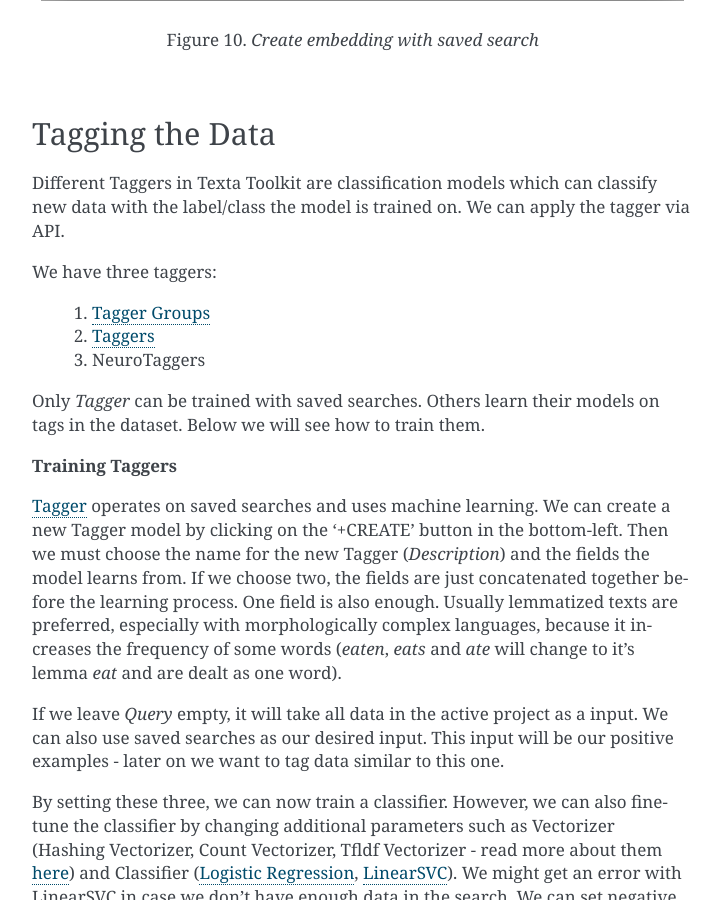
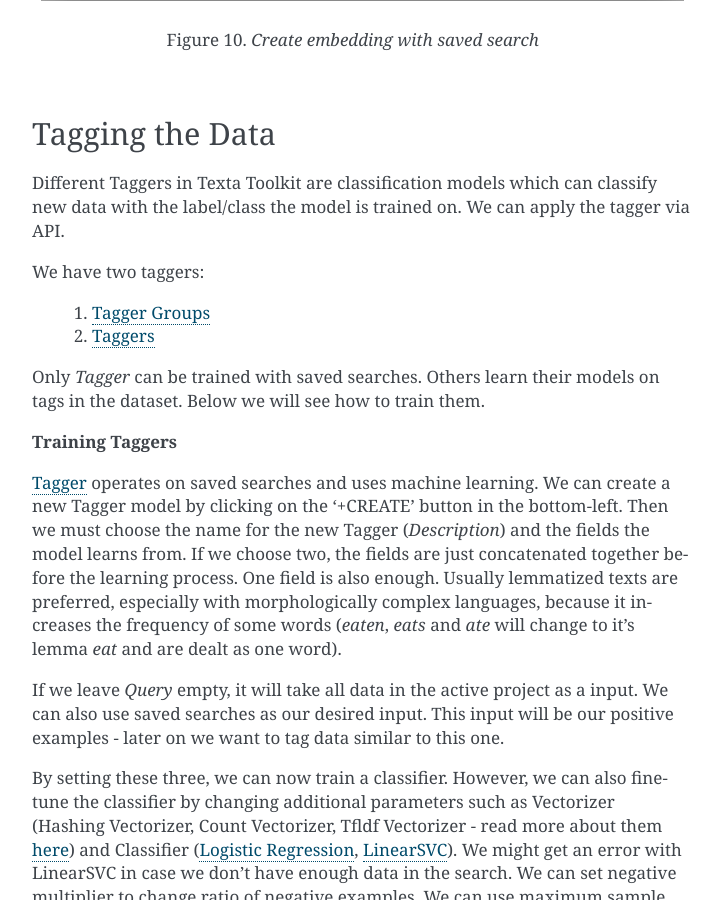
Before and after one commit to texta-tk/texta-tk.github.io, a Sphinx documentation site: the page built from source/gui.rst, in a window 1280 px wide and 900 px high, scrolled down 9994 px. Shown: the whole window, without its empty margins (388-1108 px from the left). Built offline with Sphinx 7.4.7, drawn with Linux system fonts in a browser that asks for light colours; formulas are drawn with MathJax 3.

Commit message:
Update gui.rst

```diff
--- a/source/gui.rst
+++ b/source/gui.rst
@@ -97,9 +97,9 @@
 
     Figure 6. *Search Panel*
 
-    1. :ref:`Current Search <currentsearch>`
-    2. :ref:`Saved Searches <savedsearches>`
-    3. :ref:`Aggregations <aggregations>`
+        1. :ref:`Current Search <currentsearch>`
+        2. :ref:`Saved Searches <savedsearches>`
+        3. :ref:`Aggregations <aggregations>`
 
 .. _currentsearch:
 
@@ -236,11 +236,10 @@
 
 Different Taggers in Texta Toolkit are classification models which can classify new data with the label/class the model is trained on. We can apply the tagger via API.
 
-We have three taggers:
+We have two taggers:
 
 	1. :ref:`Tagger Groups <tagger_group_concept>`
 	2. :ref:`Taggers <tagger_concept>`
-	3. NeuroTaggers
 
 Only *Tagger* can be trained with saved searches. Others learn their models on tags in the dataset. Below we will see how to train them.
 
```
